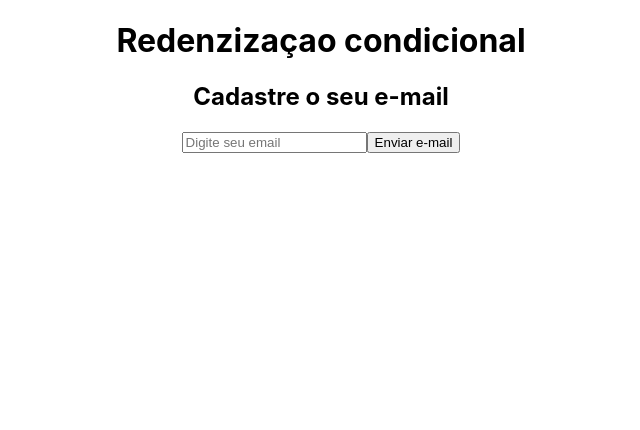
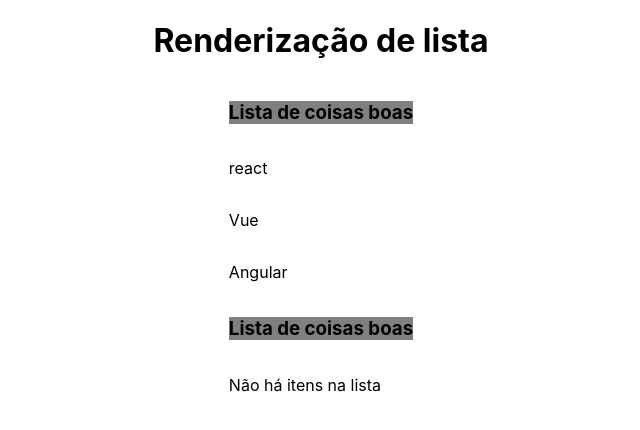
Before and after one commit to GABRIELDOMINGUESR/inicio-projeto-react-aula, a React (Create React App) app in the folder meu-projeto/: page / in a window 1280 px wide. Shown: the top 430 px of the page, without its empty margins (319-959 px from the left). Built offline with nearby package versions, Linux system fonts and the light colour scheme.

Commit message:
renderização de lista

```diff
--- a/meu-projeto/src/App.js
+++ b/meu-projeto/src/App.js
@@ -1,6 +1,6 @@
 // importacoes
 import logo from './logo.svg';
-import './App.css';
+//import './App.css';
 import HelloWorld from './components/HelloWorld';
 import Button from './components/Button';
 import SayMyName from './components/SayMyName';
@@ -11,6 +11,7 @@ import Item from './components/Item'
 import Evento from './components/Evento'
 import Form from './components/Form'
 import Condicional from './components/Condicional';
+import OutraLista from './components/OutraLista';
 
 function App() {
   //aqui ficarao as criações das variaaveis
@@ -24,9 +25,21 @@ function App() {
   // const url = 'https://s2-techtudo.glbimg.com/Bxr-QA4_gL25CarCCxr9JQFybt8=/0x0:1024x609/924x0/smart/filters:strip_icc()/i.s3.glbimg.com/v1/AUTH_08fbf48bc0524877943fe86e43087e7a/internal_photos/bs/2022/c/u/15eppqSmeTdHkoAKM0Uw/dall-e-2.jpg';
   // const nome = "Lara"
 
+  const meusItens = ['react','Vue','Angular']
+
   return (
     // class é uma palavra reservada eintao className
-    <div className="App">
+    <div className="App"
+    style={{
+      // backgroundColor:'red',
+      display:'flex',
+      height:'100vh',
+      width:'100%',
+      alignItems:'center',
+      flexDirection:'column'
+    }}
+    >
+
 
       {/* <h1>Olá react</h1> */}
       {/* <h1>Alterando JSX </h1>
@@ -59,9 +72,11 @@ function App() {
       {/* <h1>TEstando Evento</h1>
       <Evento numero= "1"/> */}
 
-      <h1>Redenzizaçao condicional</h1>
-      <Condicional />
-
+      {/* <h1>Redenzizaçao condicional</h1>
+      <Condicional /> */}
+      <h1>Renderização de lista</h1>
+      <OutraLista itens= {meusItens}/>
+      <OutraLista itens = {[]}/>
     </div>
   );
 }
--- /dev/null
+++ b/meu-projeto/src/components/OutraLista.js
@@ -0,0 +1,36 @@
+import Item from "./Item"
+
+function OutraLista ( {itens}) {
+return (
+<>
+<div
+style= {{
+    display:"flex",
+    flexDirection:"column"
+}}
+>
+<h3
+        style={
+            {
+                backgroundColor: 'gray',
+                width:'max-content',
+               height:'max-content'
+            }
+        }
+    >
+        Lista de coisas boas</h3>
+    {itens.length > 0 ? (
+       itens.map((item, index )=> (
+       <p key = {index}>{item}</p>
+       ))): (
+           <p>Não há itens na lista</p>
+)}
+</div>
+
+</>
+
+)
+
+}
+
+export default OutraLista
```
